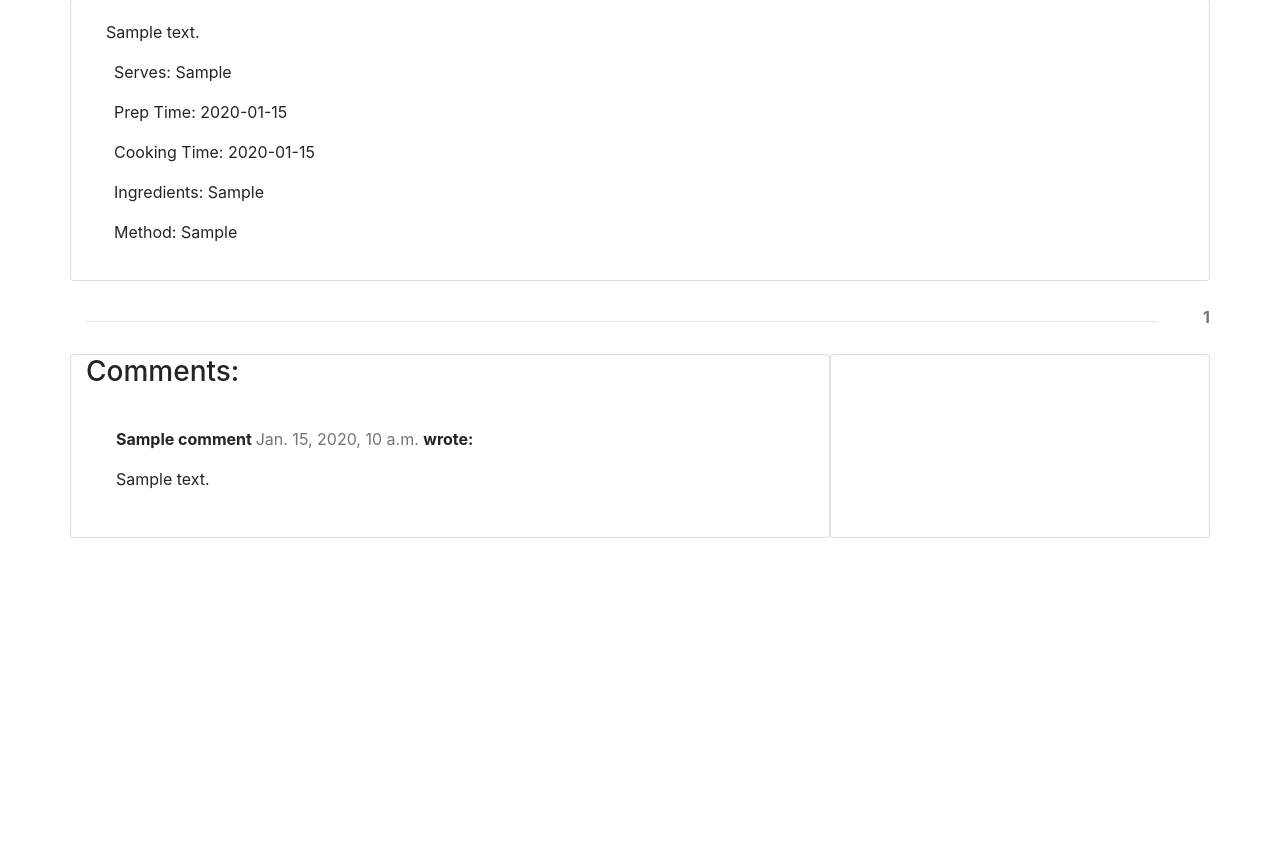
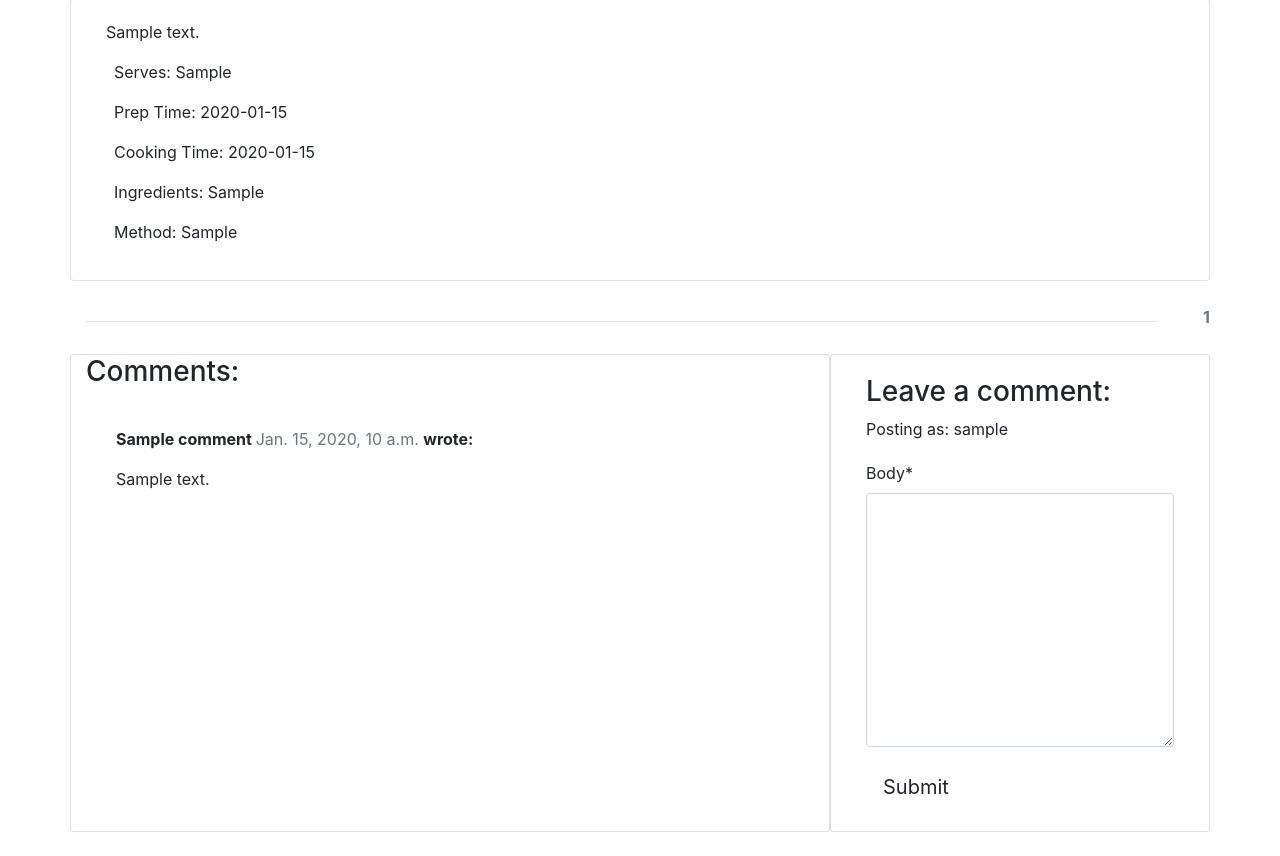
Before and after one commit to TaraHelberg/Ambrosia-Greek-Recipe-s, a Django app: a page that uses templates/recipe_details.html in a window 1280 px wide. Shown: the part 169-1025 px from the top of the page. Before the commit the page ends 707 px from the top, so only its background shows below. Run offline with Django 3.2, Linux system fonts and the light colour scheme; a user stored in the database is signed in; tables that the repository leaves empty hold one stand-in row (values such as "Sample post"); some libraries are stand-ins or nearby versions.

Commit message:
Ad crispy forms for comments, code and wire up

```diff
--- a/ambrosia/settings.py
+++ b/ambrosia/settings.py
@@ -49,6 +49,7 @@ INSTALLED_APPS = [
     'django.contrib.staticfiles',
     'cloudinary',
     'django_summernote',
+    'crispy_forms',
     'recipes',
 ]
 
@@ -56,6 +57,8 @@ SITE_ID = 1
 
 LOGIN_REDIRECT_URL = '/'
 LOGOUT_REDIRECT_URL = '/'
+
+CRISPY_TEMPLATE_PACK = 'bootstrap4'
 
 MIDDLEWARE = [
     'django.middleware.security.SecurityMiddleware',
--- /dev/null
+++ b/recipes/forms.py
@@ -0,0 +1,8 @@
+from .models import Comment
+from django import forms
+
+
+class CommentForm(forms.ModelForm):
+    class Meta:
+        model = Comment
+        fields = ('body',)
--- a/recipes/views.py
+++ b/recipes/views.py
@@ -1,6 +1,7 @@
 from django.shortcuts import render, get_object_or_404
 from django.views import generic, View
-from .models import Recipe
+from .models import Recipe, Comment
+from .forms import CommentForm
 
 
 class Home(generic.TemplateView):
@@ -33,6 +34,39 @@ class RecipeDetail(View):
             {
                 "recipe": recipe,
                 "comments": comments,
-                "liked": liked
+                "commented": False,
+                "liked": liked,
+                "comment_form": CommentForm()
             }
         )
+
+    def post(self, request, slug, *args, **kwargs):
+        queryset = Recipe.objects.filter(status=1)
+        recipe = get_object_or_404(queryset, slug=slug)
+        comments = recipe.comments.filter(approved=True).order_by('created_on')
+        liked = False
+        if recipe.likes.filter(id=self.request.user.id).exists():
+            liked = True
+
+        comment_form = CommentForm(data=request.POST)
+
+        if comment_form.is_valid():
+            comment_form.instance.email = request.user.email
+            comment_form.instance.name = request.user.username
+            comment = comment_form.save(commit=False)
+            comment.recipe = recipe
+            comment.save()
+        else:
+            comment_form = CommentForm()
+
+        return render(
+            request,
+            "recipe_details.html",
+            {
+                "recipe": recipe,
+                "comments": comments,
+                "commented": True,
+                "liked": liked,
+                "comment_form": CommentForm()
+            }
+        )
--- a/requirements.txt
+++ b/requirements.txt
@@ -4,6 +4,7 @@ dj-database-url==0.5.0
 dj3-cloudinary-storage==0.0.6
 Django==3.2.16
 django-allauth==0.51.0
+django-crispy-forms==1.14.0
 django-summernote==0.8.20.0
 gunicorn==20.1.0
 oauthlib==3.2.2
--- a/templates/recipe_details.html
+++ b/templates/recipe_details.html
@@ -1,6 +1,7 @@
-{% extends "base.html" %}
+{% extends "base.html" %} {% block content %}
 
-{% block content %}
+{% load crispy_forms_tags %}
+
 <section>
     <div class="masthead">
         <div class="container">
@@ -99,6 +100,22 @@
             <div class="col-md-4 card mb-4  mt-3 ">
                 <div class="card-body">
                     <!-- For later -->
+                    {% if commented %}
+                <div class="alert alert-success" role="alert">
+                    Your comment is awaiting approval
+                </div>
+                {% else %}
+                {% if user.is_authenticated %}
+
+                <h3>Leave a comment:</h3>
+                <p>Posting as: {{ user.username }}</p>
+                <form method="post" style="margin-top: 1.3em;">
+                    {{ comment_form | crispy }}
+                    {% csrf_token %}
+                    <button type="submit" class="btn btn-signup btn-lg">Submit</button>
+                </form>
+                {% endif %}
+                {% endif %}
                 </div>
             </div>
         </div>
```
